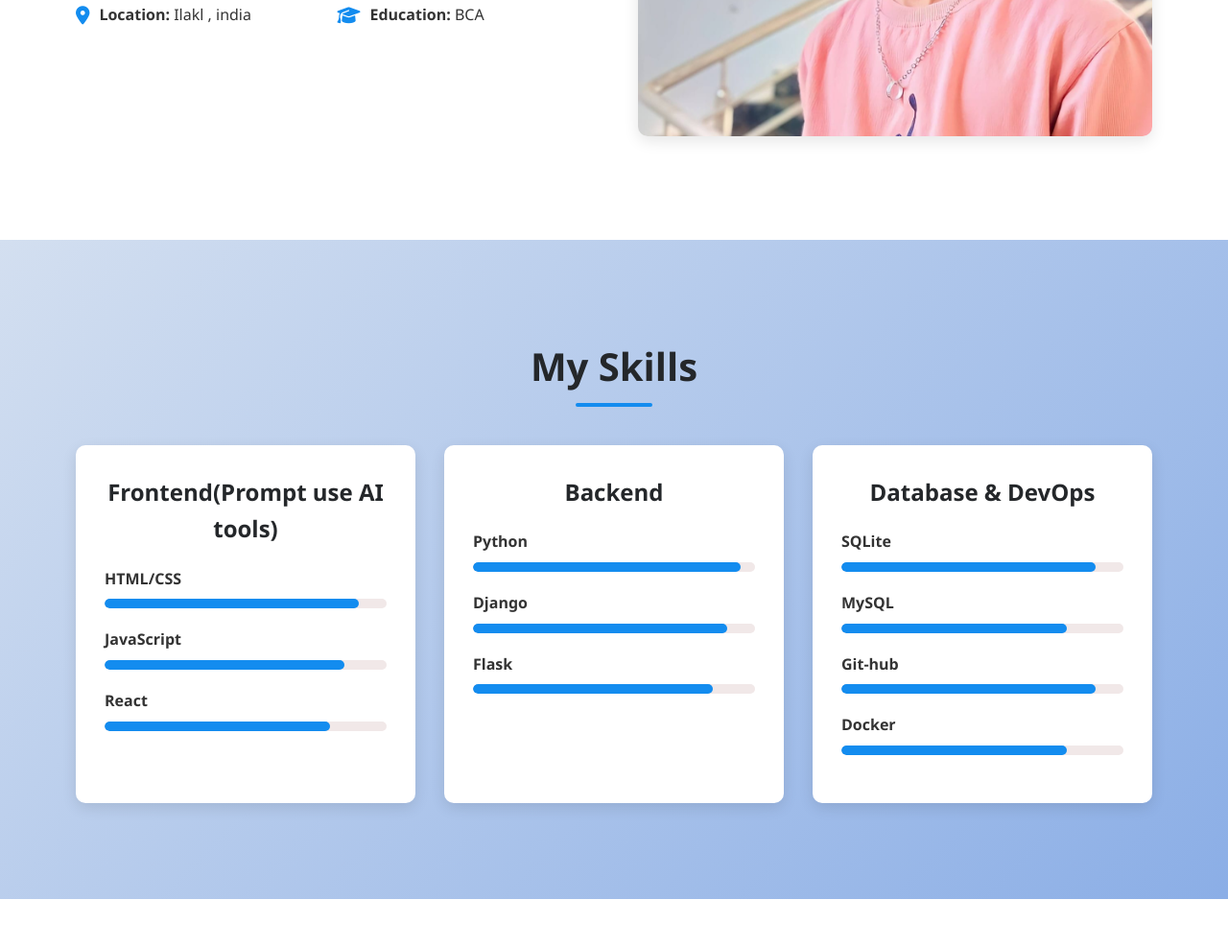
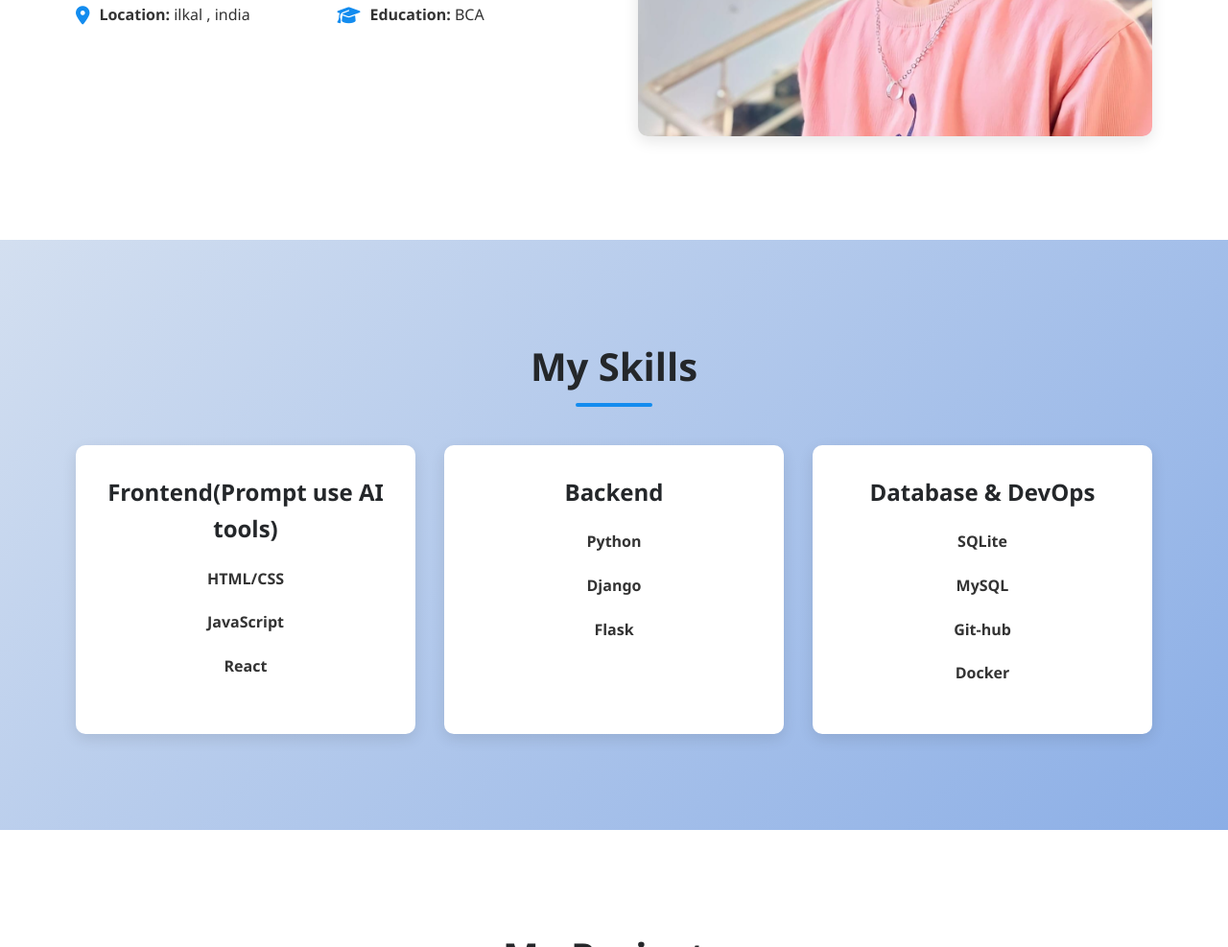
Before and after one commit to praveens4564/my-portfolio, a plain HTML site: page index.html in a window 1280 px wide. Shown: the part 1495-2482 px from the top of the page at 96% size. Drawn offline with Linux system fonts and the light colour scheme.

Commit message:
some changes

```diff
--- a/index.html
+++ b/index.html
@@ -718,7 +718,7 @@ footer p {
                         </div>
                         <div class="detail-item">
                             <i class="fas fa-map-marker-alt"></i>
-                            <span><strong>Location:</strong> Ilakl , india</span>
+                            <span><strong>Location:</strong> ilkal , india</span>
                         </div>
                         <div class="detail-item">
                             <i class="fas fa-graduation-cap"></i>
@@ -739,74 +739,56 @@ footer p {
             <div class="skills-container">
                 <div class="skill-category">
                     <h3>Frontend(Prompt use AI tools)</h3>
-                    <div class="skill-item">
+                 <center>
+                       <div class="skill-item">
                         <span>HTML/CSS</span>
-                        <div class="skill-bar">
-                            <div class="skill-level" style="width: 90%;"></div>
-                        </div>
+
                     </div>
                     <div class="skill-item">
                         <span>JavaScript</span>
-                        <div class="skill-bar">
-                            <div class="skill-level" style="width: 85%;"></div>
-                        </div>
+
                     </div>
                     <div class="skill-item">
                         <span>React</span>
-                        <div class="skill-bar">
-                            <div class="skill-level" style="width: 80%;"></div>
-                        </div>
+
                     </div>
                 </div>
-
+                </center>
                 <div class="skill-category">
                     <h3>Backend</h3>
+                <center>
                     <div class="skill-item">
                         <span>Python</span>
-                        <div class="skill-bar">
-                            <div class="skill-level" style="width: 95%;"></div>
-                        </div>
+
                     </div>
                     <div class="skill-item">
                         <span>Django</span>
-                        <div class="skill-bar">
-                            <div class="skill-level" style="width: 90%;"></div>
-                        </div>
+
                     </div>
                    <div class="skill-item">
                         <span>Flask</span>
-                        <div class="skill-bar">
-                            <div class="skill-level" style="width: 85%;"></div>
-                        </div>
+
                     </div>
                 </div>
+                </center>
 
                 <div class="skill-category">
                     <h3>Database & DevOps</h3>
-                    <div class="skill-item">
+                   <center> <div class="skill-item">
                         <span>SQLite</span>
-                        <div class="skill-bar">
-                            <div class="skill-level" style="width: 90%;"></div>
-                        </div>
+
                     </div>
                     <div class="skill-item">
                         <span>MySQL</span>
-                        <div class="skill-bar">
-                            <div class="skill-level" style="width: 80%;"></div>
-                        </div>
+
                     </div>
                     <div class="skill-item">
                         <span>Git-hub</span>
-                        <div class="skill-bar">
-                            <div class="skill-level" style="width: 90%;"></div>
-                        </div>
+
                     </div>
                      <div class="skill-item">
                         <span>Docker</span>
-                        <div class="skill-bar">
-                            <div class="skill-level" style="width: 80%;"></div>
-                        </div>
-                    </div>
+                     </center>
                 </div>
             </div>
         </div>
```
